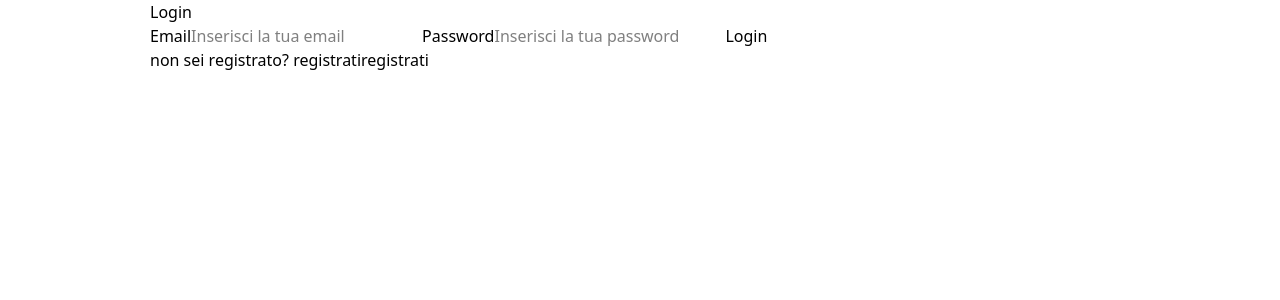
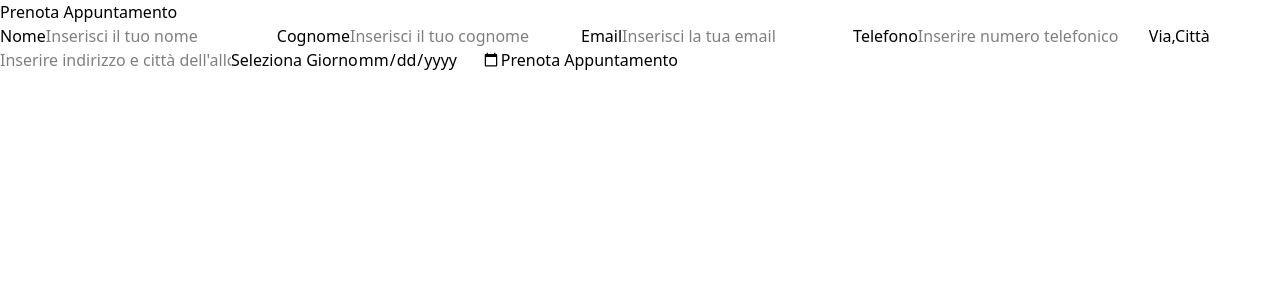
Before and after one commit to Fredinogran/sistema-di-login, a React (Vite) app in the folder login-s/: page /appuntamento in a window 1280 px wide. Before the commit this address led to /login. Shown: the top 300 px of the page. Built offline with nearby package versions, Linux system fonts and the light colour scheme.

Commit message:
Introduzione logica prenotazione appuntamento

```diff
--- a/login-s/src/App.css
+++ b/login-s/src/App.css
@@ -1,17 +1,15 @@
 @import "tailwindcss";
 
-#root {
+.contenitore {
   margin-left: 150px;
   margin-right: 150px;
 }
-
 .container {
   display: flex;
   justify-content: center;
   align-items: center;
   flex-wrap: wrap;
   gap: 20px;
-  margin-left: 180px;
 }
 
 .cards {
--- a/login-s/src/App.jsx
+++ b/login-s/src/App.jsx
@@ -1,4 +1,5 @@
 import "./App.css";
+import Appuntamento from "./components/Appuntamento";
 import Card from "./components/Card";
 import Dashboard from "./components/Dashboard";
 import Home from "./components/Home";
@@ -24,6 +25,10 @@ function App() {
             }
           ></Route>
           <Route path="/registrazione" element={<Registrazione />}></Route>
+          <Route
+            path="/appuntamento"
+            element={<Appuntamento></Appuntamento>}
+          ></Route>
           <Route path="*" element={<Navigate to="/login"></Navigate>}></Route>
         </Routes>
       </BrowserRouter>
--- /dev/null
+++ b/login-s/src/components/Appuntamento.jsx
@@ -0,0 +1,69 @@
+import { useState } from "react";
+import { useAuth } from "../context/authContext";
+export default function Appuntamento() {
+  const { user } = useAuth();
+  const [appuntamento, setAppuntamento] = useState({
+    nome: "",
+    cognome: "",
+    email: "",
+    tel: "",
+    via_citta: "",
+    data: "",
+  });
+
+  function handleChange(event) {
+    setAppuntamento({ ...user, [event.target.name]: event.target.value });
+  }
+  function handleSubmit(event) {
+    event.preventDefault();
+  }
+  return (
+    <>
+      <form onClick={handleSubmit}>
+        <h4>Prenota Appuntamento</h4>
+
+        <label>Nome</label>
+        <input
+          type="text"
+          name="nome"
+          placeholder="Inserisci il tuo nome"
+          onChange={handleChange}
+        />
+
+        <label>Cognome</label>
+        <input
+          type="text"
+          name="cognome"
+          placeholder="Inserisci il tuo cognome"
+          onChange={handleChange}
+        />
+
+        <label>Email</label>
+        <input
+          type="email"
+          name="email"
+          placeholder="Inserisci la tua email"
+          onChange={handleChange}
+        />
+        <label>Telefono</label>
+        <input
+          type="tel"
+          name="tel"
+          placeholder="Inserire numero telefonico "
+          onChange={handleChange}
+        />
+        <label>Via,Città</label>
+        <input
+          type="text"
+          name="via_citta"
+          placeholder="Inserire indirizzo e città dell'alloggio "
+          onChange={handleChange}
+        />
+        <label>Seleziona Giorno</label>
+        <input type="date" name="data" onChange={handleChange} />
+
+        <button type="submit">Prenota Appuntamento</button>
+      </form>
+    </>
+  );
+}
--- a/login-s/src/components/Home.jsx
+++ b/login-s/src/components/Home.jsx
@@ -6,6 +6,7 @@ import Navbar from "./Navbar";
 export default function Home() {
   return (
     <>
+      <div className="contenitore">
         <Navbar />
         <div className="container">
           {immobili.map((casa, index) => (
@@ -23,6 +24,7 @@ export default function Home() {
             </div>
           ))}
         </div>
+      </div>
       <Footer />
     </>
   );
--- a/login-s/src/components/Navbar.jsx
+++ b/login-s/src/components/Navbar.jsx
@@ -87,14 +87,14 @@ export default function Navbar() {
               <div className="sm:flex sm:gap-4">
                 <a
                   className="block rounded-md bg-teal-600 px-5 py-2.5 text-sm font-medium text-white transition hover:bg-teal-700"
-                  href="#"
+                  href="http://localhost:5173/login"
                 >
                   Login
                 </a>
 
                 <a
                   className="hidden rounded-md bg-gray-100 px-5 py-2.5 text-sm font-medium text-teal-600 transition hover:text-teal-600/75 sm:block"
-                  href="#"
+                  href="http://localhost:5173/registrazione"
                 >
                   Register
                 </a>
```
Lines whose indentation alone changed are shown as unchanged.
